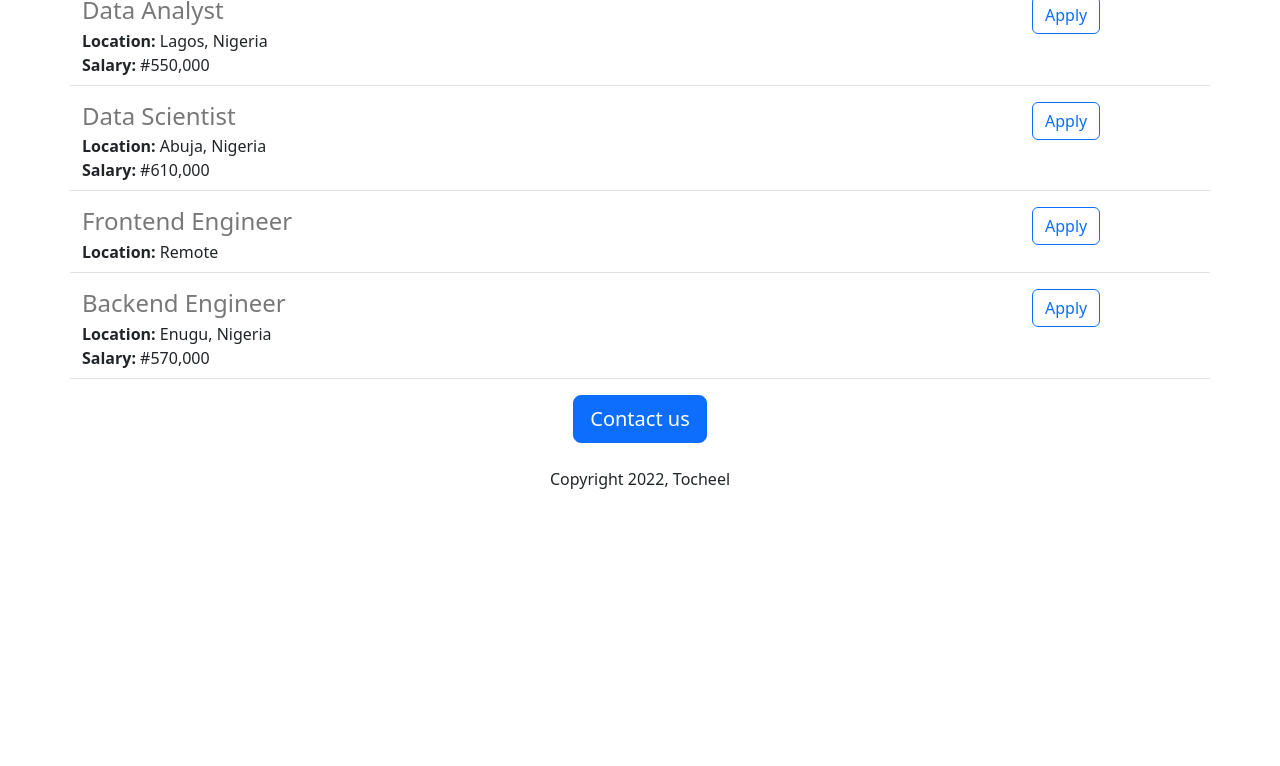
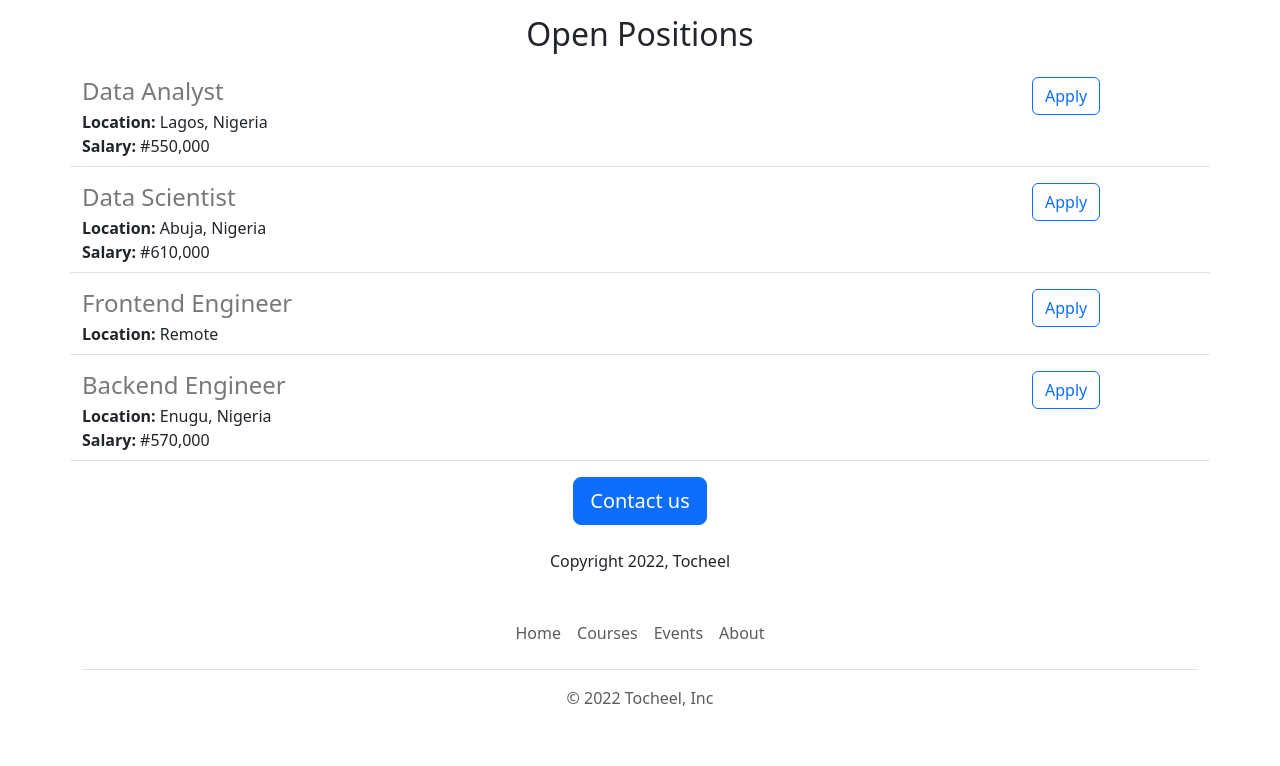
Before and after one commit to Kolbeman33/Tocheel-Career-website-v2, a Flask app: page / in a window 1280 px wide. Shown: the part 721-1487 px from the top of the page. Before the commit the page ends 1210 px from the top, so only its background shows below. Run offline with Flask 2, Linux system fonts and the light colour scheme.

Commit message:
Functional and Aesthetic improvement

```diff
--- /dev/null
+++ b/templates/footer.html
@@ -0,0 +1,12 @@
+<div class="container">
+  <footer class="py-3 my-4">
+    <ul class="nav justify-content-center border-bottom pb-3 mb-3">
+      <li class="nav-item"><a target="_blank" href="https://www.jovian.ai" class="nav-link px-2 text-muted">Home</a></li>
+      <li class="nav-item"><a href="https://www.jovian.ai/learn" class="nav-link px-2 text-muted">Courses</a></li>
+      <li class="nav-item"><a target="_blank" href="https://www.jovian.ai/events" class="nav-link px-2 text-muted">Events</a></li>
+
+      <li class="nav-item"><a target="_blank" ref="https://www.jovian.ai/about" class="nav-link px-2 text-muted">About</a></li>
+    </ul>
+    <p class="text-center text-muted">&copy; 2022 Tocheel, Inc</p>
+  </footer>
+</div>
--- a/templates/home.html
+++ b/templates/home.html
@@ -10,17 +10,26 @@
         height: 360px;
         width: 100%;
         object-fit:cover;
+        margin-border: 16px;
       }
     </style>
   </head>
   <body>
+    {% include 'nav.html' %}
+    <img class="img-fluid" id="banner" src="https://tocheel-careers-website.maxikolbe.repl.co/static/banner:1.jpg" height="360pix" >
     <div class="container">
-      <h1 class="text-center mt-2 mb-4"> Tocheel Careers</h1>
-    <img class="img-fluid" id="banner" src="https://tocheel-careers-website.maxikolbe.repl.co/static/banner1.jpeg" height="320pix" >
-    <h2 class="text-center mt-4 mb-3"> About Tocheel</h2>
-    <p class="lead">
-      Lorem ipsum dolor sit amet, consectetur adipiscing elit, sed do eiusmod tempor incididunt ut labore et dolore magna aliqua. Ut enim ad minim veniam, quis nostrud exercitation ullamco laboris nisi ut aliquip ex ea commodo consequat. Duis aute irure dolor in reprehenderit in voluptate velit esse cillum dolore eu fugiat nulla pariatur. Excepteur sint occaecat cupidatat non proident, sunt in culpa qui officia deserunt mollit anim id est laborum.
+      <h1 class="text-center mt-2 mb-4"> Tocheel Careers
+      </h1>
+      <div class="row" style="margin-bottom:16px;">
+        <div class="col-md-6">
+    <p class="Lead">
+      Tocheel is a technology company providing a leading financial platform, financial advice, trading and market data and investment management, and help with mortgages and pensions. Tocheel's careers page is quirky and unique - using stylish graphics to highlight critical information. Tocheel also uses employee feedback, highlights key benefits of working for the company, and provides links to blog posts and more information on the best career site. The link to available vacancies is easy to follow and provides candidates with valuable filters and categories to find the job most suited to them.
     </p>
+        </div>
+        <div class="d-none d-md-block col-6">
+      <img src="/static/People.jpg" style="height:280px;Borger-radius:4px;ger">
+        </div>
+        </div>
     <h2 class="text-center mt-2 mb-4">Open Positions</h2>
       <div>
         {% for job in jobs %}
@@ -28,9 +37,10 @@
         {% endfor %}
       </div>
     <div class="text-center">
-    <button class="btn btn-primary btn-lg">Contact us</button>
+    <a class="btn btn-primary btn-lg" href="mailto:hello@Tocheel.ai?subject=Question%20about%20Job%20Openings&body=My%20name%3A%20%3Cyour%20name%20here%3E%0D%0A%0D%0AMy%20question%3A%20%3Center%20question%20here%3E">Contact us</a>
         <p class="text-center mt-4">Copyright 2022, Tocheel</p>
       </div>
     </div>
+    {% include 'footer.html' %}
   </body>
 </html>
--- a/templates/jobitem.html
+++ b/templates/jobitem.html
@@ -13,7 +13,7 @@
           </div>
           {% endif %}
   </div>
-  <div class="col-2">
-    <button type="button" class="btn btn-outline-primary">Apply</button>
+  <div class="col-2" padding-right:16px>
+    <a href="mailto:hello@Tocheel.ai?subject=Application%20for%20{{job['title']}}&body=My%20name%3A%20%3Cyour%20name%20here%3E%0D%0A%0D%0AMy%20resume%20link%3A%20%3Cresume%20link%3E%0D%0A%0D%0AMy%20LinkedIn%20link%3A%20%3Clinkedin%20link%3E" type="button" class="btn btn-outline-primary">Apply</a>
   </div>
         </div>
--- /dev/null
+++ b/templates/nav.html
@@ -0,0 +1,9 @@
+<nav class="navbar shadow-sm fixed-top bg-white">
+  <div class="container-fluid">
+    <a class="navbar-brand" href="#">
+      <img src="/static/Logo.svg" alt="Logo" width="30" height="24" class="d-inline-block align-text-top">
+      Tocheel
+    </a>
+  </div>
+</nav>
+<div style="height:56px>"</div>
```
Also changed, not shown: static/Logo.svg (added), static/banner1.jpeg (deleted), static/banner:1.jpg (added), 5 other files.
